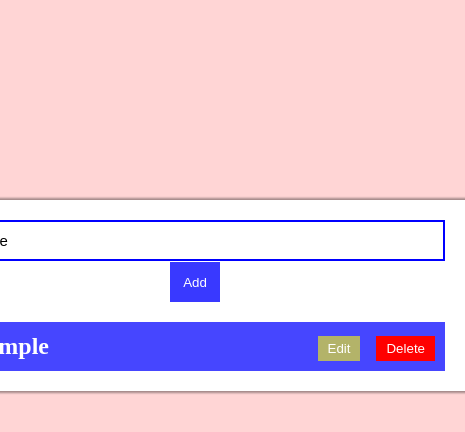
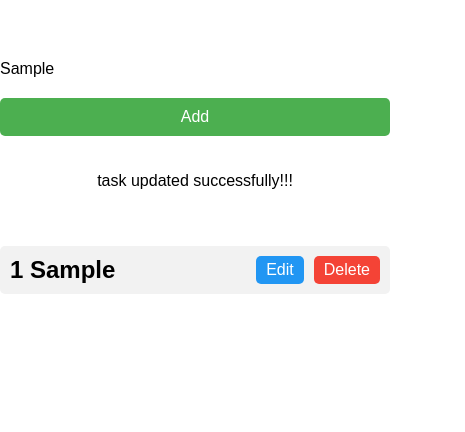
Before and after one commit to Biyayaa/to-do, a plain HTML site: page index.html in a window 390 px wide. Both pictures are taken after typing "Sample" into the empty fields and a click on the button "Add". Shown: the whole page, 465 px wide, since content can reach past the window. Drawn offline with Linux system fonts and the light colour scheme.

Commit message:
changed the styling of the page and added media query for mobile devices up to 600px screen size

```diff
--- a/index.html
+++ b/index.html
@@ -13,6 +13,8 @@
         <input id="input" type="text" placeholder="Enter Task">
         <button id="addBtn" onclick="add()">Add</button>
 
+        <div id="taskStatus"></div>
+
         <div id="task">
 
         </div>
--- a/script.js
+++ b/script.js
@@ -1,6 +1,9 @@
 let input = document.getElementById("input");
 let task = document.getElementById("task");
 let arr = [];
+
+let taskStatus = document.getElementById('taskStatus');
+
 
 
 function displayTasks() {
@@ -8,7 +11,7 @@ function displayTasks() {
     arr.forEach((el, i)=>{
         task.innerHTML += `
         <h2 id="event" class="event">
-            ${i} ${el}
+            ${i +1} ${el}
             <div class="edit-delete">
                 <button onclick="editTask(${i})" id="edit-btn">Edit</button>
                 <button onclick="deleteTask(${i})" id="delete-btn">Delete</button>
@@ -19,8 +22,21 @@ function displayTasks() {
 }
 
 function add() {
-    arr.push(input.value);
-    displayTasks();
+    if (input.value == "") {
+        // alert("Type something")
+        taskStatus.innerHTML = "<p id='error-message'> Add a task first</p>"
+        // setTimeout(() => {
+        //     taskStatus.style.display = "none"
+        // }, 10000);
+    }
+    else{
+        arr.push(input.value);
+        displayTasks();
+        taskStatus.innerHTML =  "<p id='sucess-message'>task updated successfully!!!</p>"
+        setTimeout(() => {
+            taskStatus.style.display = "none"
+        }, 5000);
+    }
 }
 
 function deleteTask(index) {
@@ -36,8 +52,3 @@ function editTask(index) {
         displayTasks();
     }
 }
-
-
-// let spliceArr = ['cat', 'dog', 'sheep']
-// spliceArr.splice(1, 1, 'mango', 'pear');
-// console.log(spliceArr);
--- a/style.css
+++ b/style.css
@@ -1,84 +1,117 @@
-* {
+body {
+    font-family: Arial, sans-serif;
+    margin: 0;
     padding: 0;
-    margin: 0;
-    box-sizing: border-box;
-}
+  }
 
-body {
-    background-color: rgba(255, 0, 0, 0.164);
-    justify-content: center;
+  main {
     display: flex;
-}
+    flex-direction: column;
+    align-items: center;
+    margin-top: 50px;
+  }
 
-main {
-    width: 37.5rem;
-    padding: 1.25rem;
-    box-shadow: 0 0 2px 2px rgba(0, 0, 0, 0.366);
-    background-color: white;
+  input[type="text"] {
+    padding: 10px;
+    font-size: 16px;
+    border: none;
+    border-radius: 5px;
+    margin-right: 10px;
+    width: 300px;
+  }
+
+  button {
+    background-color: #4caf50;
+    border: none;
+    border-radius: 5px;
+    color: #fff;
+    cursor: pointer;
+    font-size: 16px;
+    padding: 10px 20px;
+    transition: background-color 0.3s ease;
+  }
+
+  button:hover {
+    background-color: #3e8e41;
+  }
+
+  #taskStatus {
+    margin-top: 20px;
     text-align: center;
-    margin-top: 12.5rem;
-}
+  }
 
-#input {
-    width: 31.25rem;
-    height: 2.5;
-    background-color: white;
-    color: black;
-    border: 0.125rem solid blue;
-    outline: blue;
-    padding: 0.625rem;
-    margin-bottom: 1.25px;
-    font-size: 0.938rem;
-}
+  #error-message {
+    color: red;
+  }
 
-#addBtn {
-    height: 2.5rem;
-    width: 3.125rem;
-    background-color: rgba(0, 0, 255, 0.777);
-    color: white;
-    border: none;
-}
+  #success-message {
+    color: green;
+  }
 
-#task {
-    margin-top: 1.25rem;
-    color: white;
-}
+  #task {
+    margin-top: 20px;
+    width: 500px;
+  }
 
-.event {
-    background-color: rgba(0, 0, 255, 0.724);
-    align-items: center;
-    text-align: left;
-    margin-top: 0.625rem;
-    padding: 0.625rem;
+  .event {
     display: flex;
     justify-content: space-between;
-}
+    align-items: center;
+    background-color: #f2f2f2;
+    border-radius: 5px;
+    padding: 10px;
+    margin-bottom: 10px;
+  }
 
-/* .edit-delete {
+  .edit-delete {
     display: flex;
-    justify-content: right;
-    float: right;
-    ma
-} */
+  }
 
-#delete-btn {
-    background-color: red;
-    color: white;
+  #edit-btn {
+    background-color: #2196f3;
     border: none;
-    padding: 0.313rem 0.625rem;
+    border-radius: 5px;
+    color: #fff;
     cursor: pointer;
-    margin-left: 0.625rem;
-}
+    font-size: 16px;
+    margin-right: 10px;
+    padding: 5px 10px;
+    transition: background-color 0.3s ease;
+  }
 
-#edit-btn {
-    background-color: rgba(255, 255, 0, 0.59);
-    color: white;
+  #edit-btn:hover {
+    background-color: #0b7dda;
+  }
+
+  #delete-btn {
+    background-color: #f44336;
     border: none;
-    padding: 0.313rem 0.625rem;
+    border-radius: 5px;
+    color: #fff;
     cursor: pointer;
-    margin-left: 0.625rem;
-}
+    font-size: 16px;
+    padding: 5px 10px;
+    transition: background-color 0.3s ease;
+  }
 
-/* .edit-delete-btn{
-    justify-content: space-between;
-} */
+  #delete-btn:hover {
+    background-color: #d32f2f;
+  }
+
+
+  /* Styles for mobile */
+@media only screen and (max-width: 600px) {
+    input[type="text"] {
+      width: 100%;
+      margin-right: 0;
+      margin-bottom: 10px;
+    }
+
+    button {
+      width: 100%;
+    }
+
+    #task {
+      width: 100%;
+    }
+  }
```
